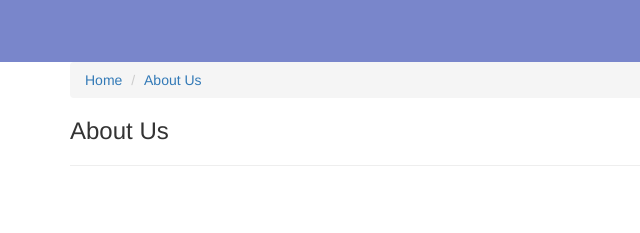
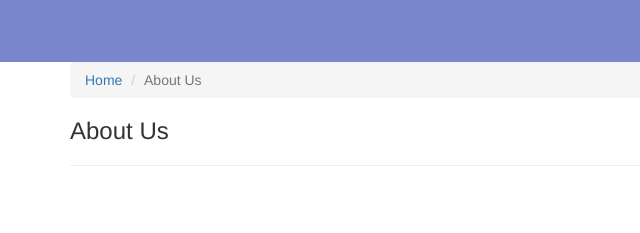
Before and after one commit to ThomasMey123/WebDevelopment, a plain HTML site: page Course2 - Frontend Web UI Frameworks/conFusion/aboutus.html in a window 1280 px wide. Shown: the part 397-630 px from the top of the page, 0-640 px from the left. Drawn offline with nearby package versions, Linux system fonts and the light colour scheme.

Commit message:
module 2 with update

```diff
--- a/Course2 - Frontend Web UI Frameworks/conFusion/aboutus.html
+++ b/Course2 - Frontend Web UI Frameworks/conFusion/aboutus.html
@@ -82,7 +82,7 @@
                 <div>
                     <ol class="breadcrumb">
                     <li><a href="index.html">Home</a></li>
-                    <li><a href="aboutus.html" class="active">About Us</a></li>
+                    <li class="active">About Us</li>
                     </ol>
                 </div>
             </div>
```
